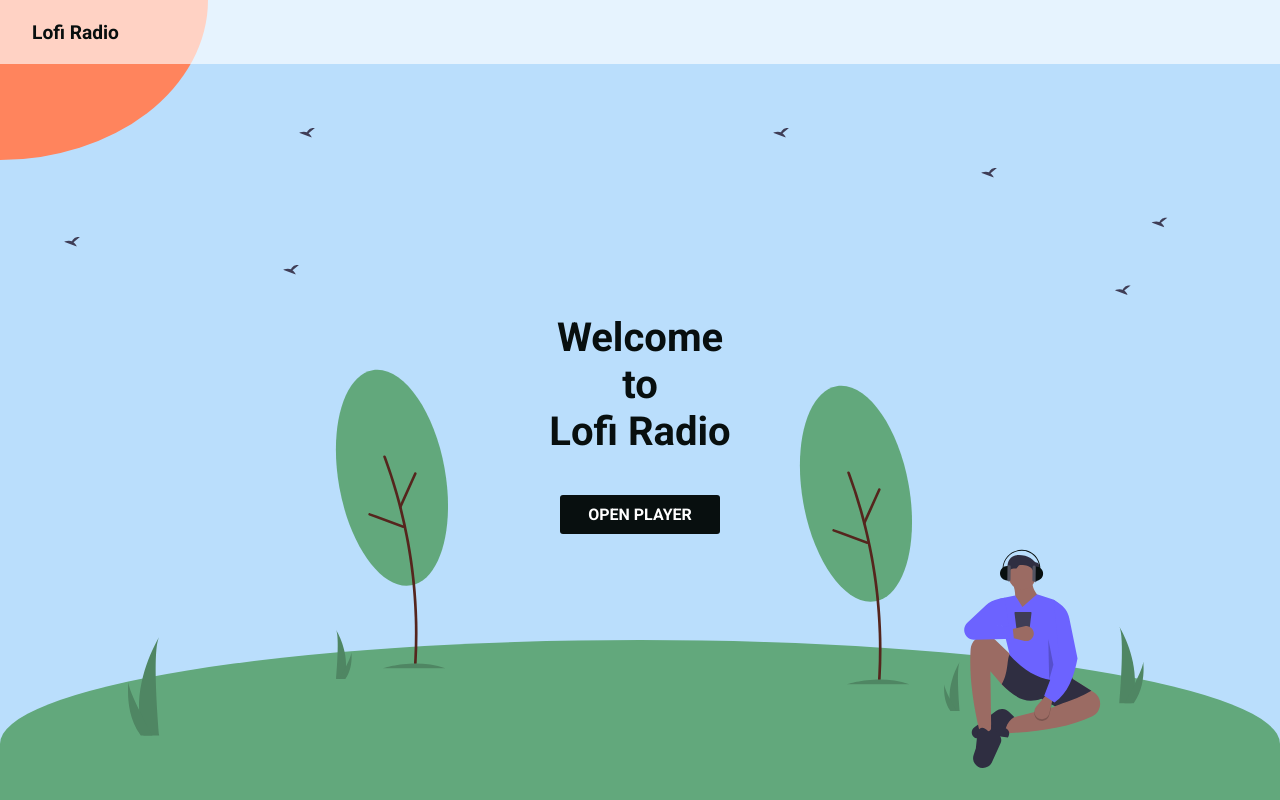
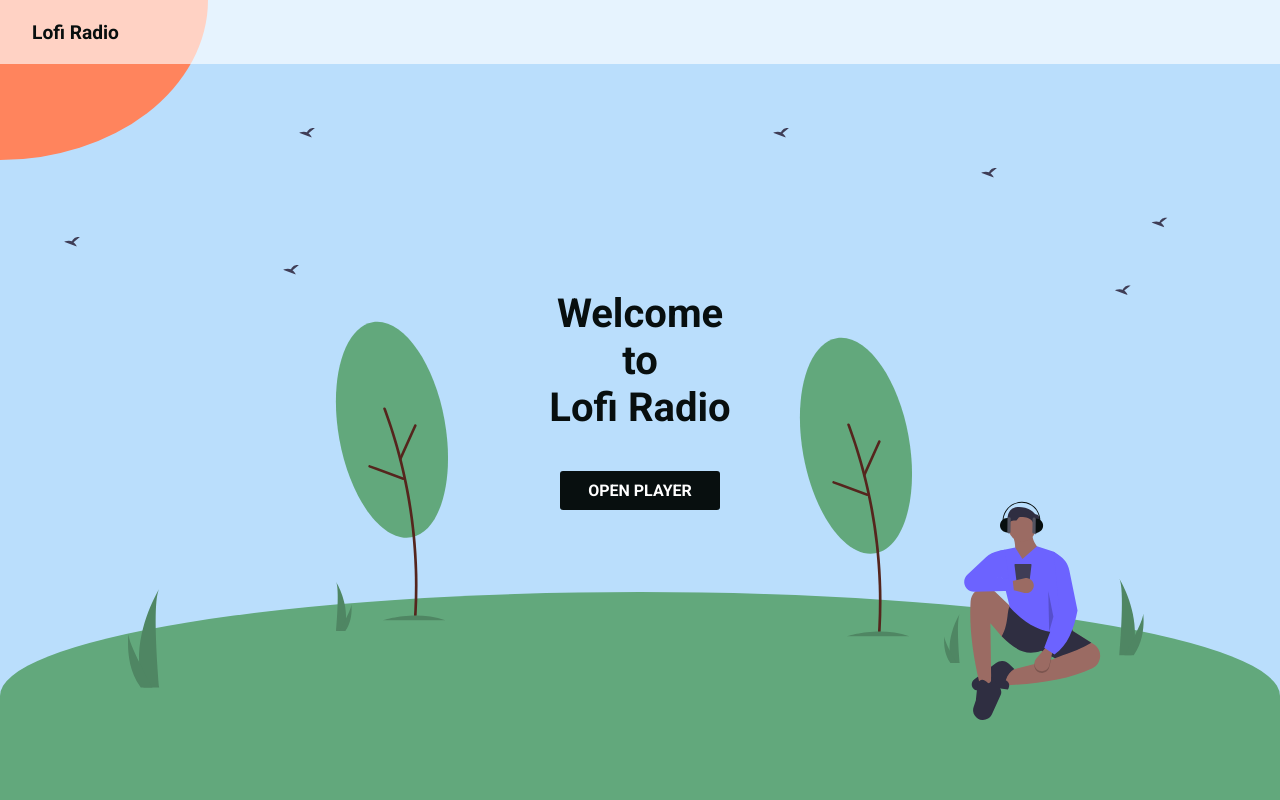
Before and after one commit to TheNathanN/lofi-radio, a Next.js app: page / in a window 1280 px wide. Shown: the top 800 px of the page. Built offline with nearby package versions, Linux system fonts and the light colour scheme.

Commit message:
Update hero height #2

```diff
--- a/components/home-page/hero.module.scss
+++ b/components/home-page/hero.module.scss
@@ -5,7 +5,7 @@
   justify-content: center;
   align-items: center;
   width: 100%;
-  height: 53rem;
+  height: 50rem;
   position: relative;
 }
 
```
